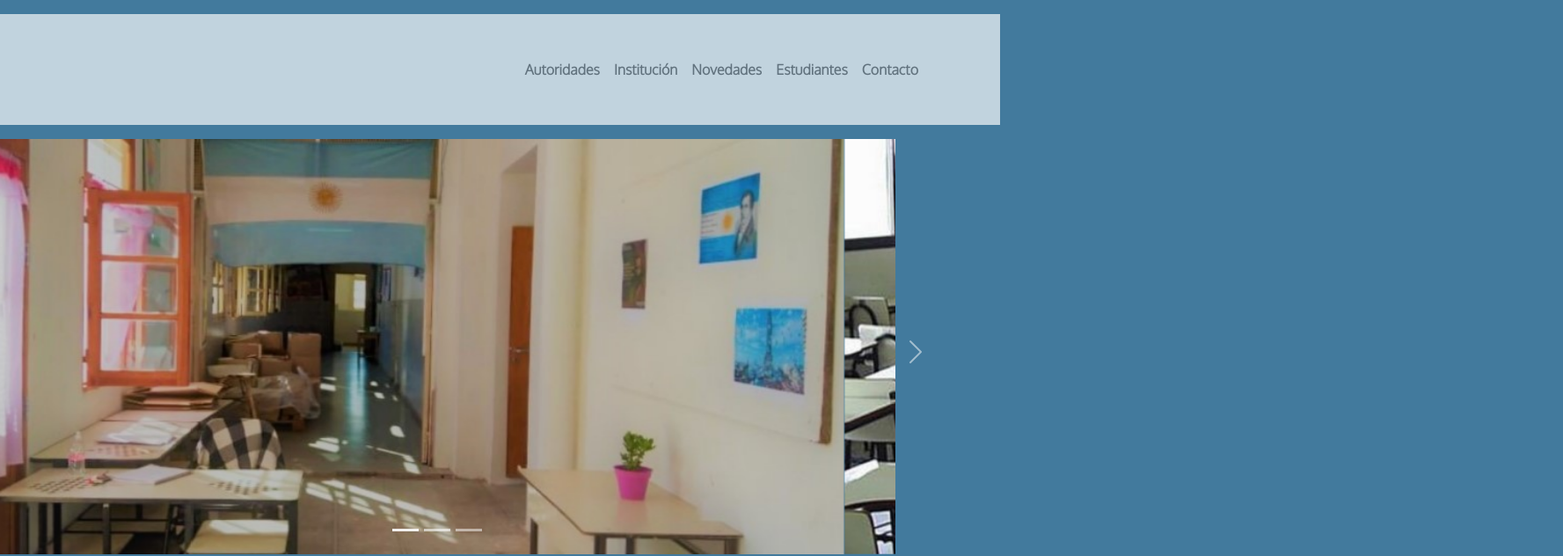
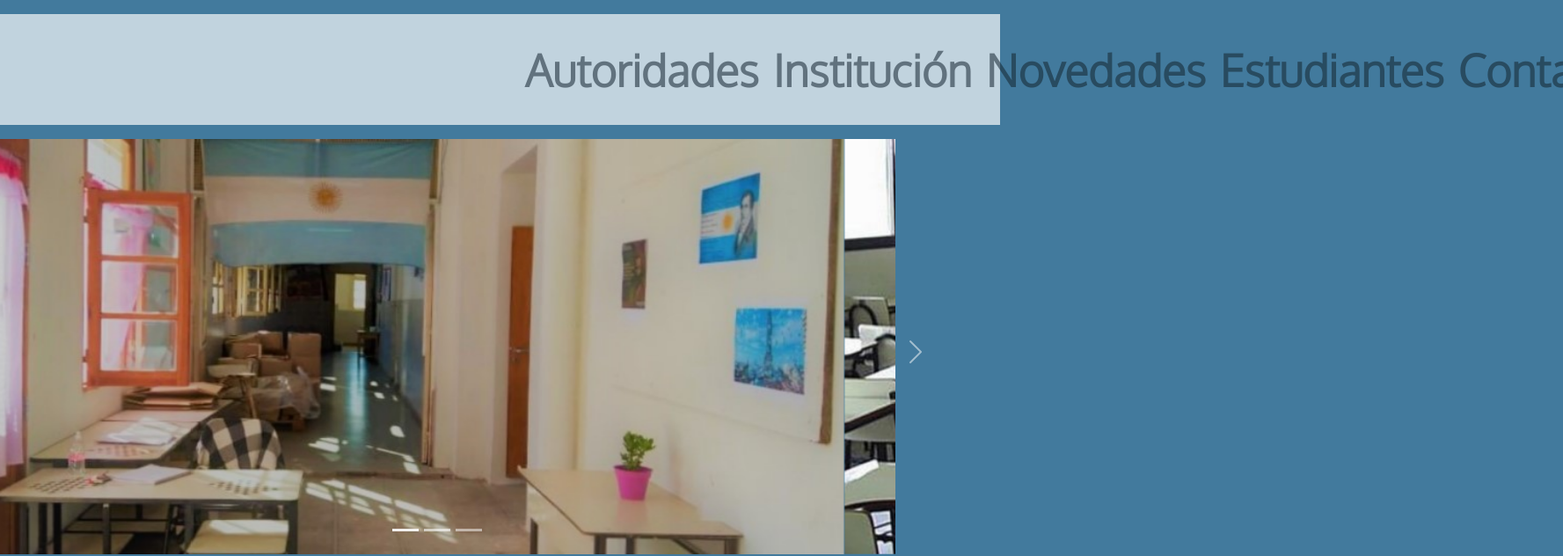
Before and after one commit to Javier-79/Pagina-Escuela69, a plain HTML site: page index.html in a window 1280 px wide. Shown: the top 632 px of the page at 88% size, 1777 px wide, since content can reach past the window. Drawn offline with nearby package versions, Linux system fonts and the light colour scheme.

Commit message:
tamaño de letra

```diff
--- a/css/estilos.css
+++ b/css/estilos.css
@@ -1,4 +1,4 @@
-body{font-family: 'Oxygen', sans-serif; font-size: ; font-weight:700;
+body{font-family: 'Oxygen', sans-serif; font-size: 50px; font-weight:700;
 background-color: #427A9D;
 }
 	 nav a {
```
